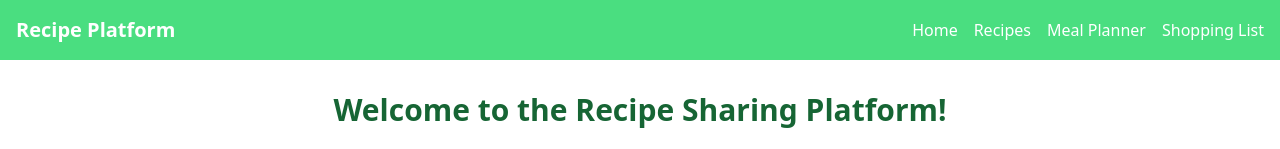
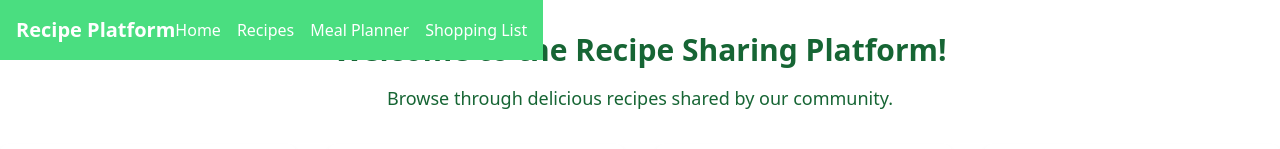
Before and after one commit to MayCaspi/A6-Recipe-Platform, a website built with Vite: page index.html in a window 1280 px wide. Shown: the top 149 px of the page. Built offline with nearby package versions, Linux system fonts and the light colour scheme; files whose address does not match are found by name.

Commit message:
added pictures

```diff
--- a/index.html
+++ b/index.html
@@ -16,7 +16,7 @@
     class="h-screen bg-gradient-to-b bg-gray-150 flex flex-col text-green-800"
   >
     <!-- Navigation Bar -->
-    <nav class="bg-green-400 p-4">
+    <nav class="bg-green-400 p-4 fixed">
       <div class="container mx-auto flex justify-between items-center">
         <a href="#" class="text-white text-xl font-bold">Recipe Platform</a>
         <ul class="flex space-x-4">
```
